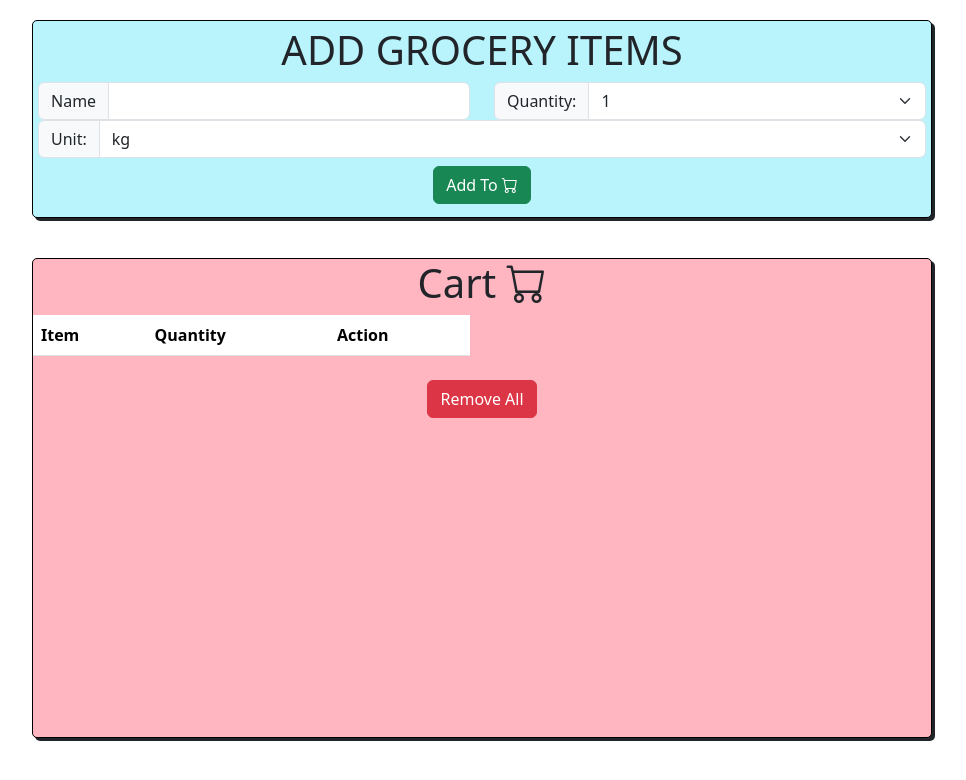
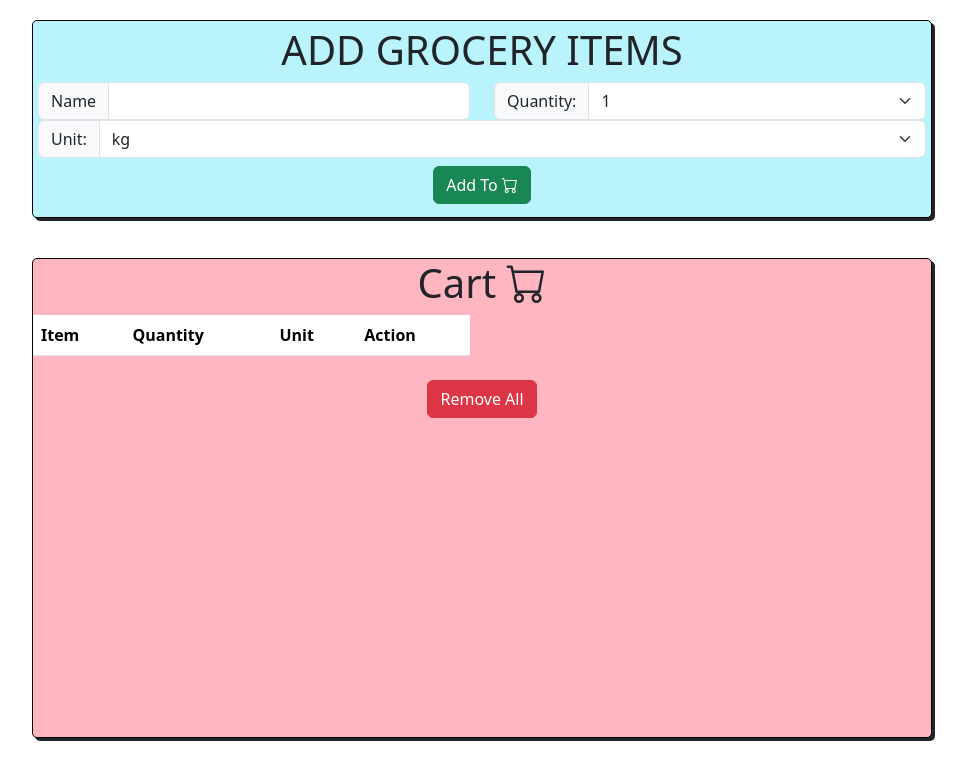
Before and after one commit to RituHP/GroceryList, a plain HTML site: page index.html in a window 1280 px wide. Shown: the whole page, without its empty margins (158-1124 px from the left). Drawn offline with nearby package versions, Linux system fonts and the light colour scheme.

Commit message:
Update index.html

```diff
--- a/index.html
+++ b/index.html
@@ -97,6 +97,7 @@
                                 <tr>
                                     <th>Item</th>
                                     <th>Quantity</th>
+                                    <th>Unit</th>
                                     <th>Action</th>
                                 </tr>
                             </thead>
```
